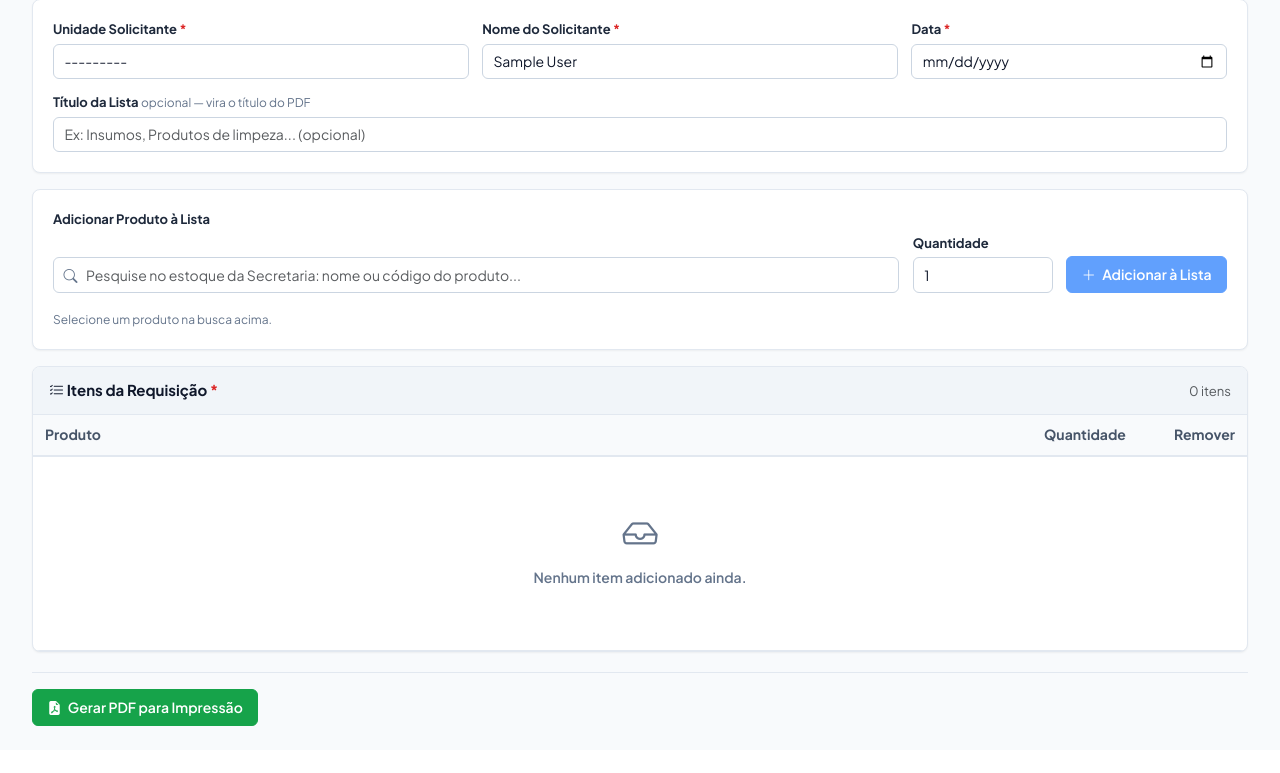
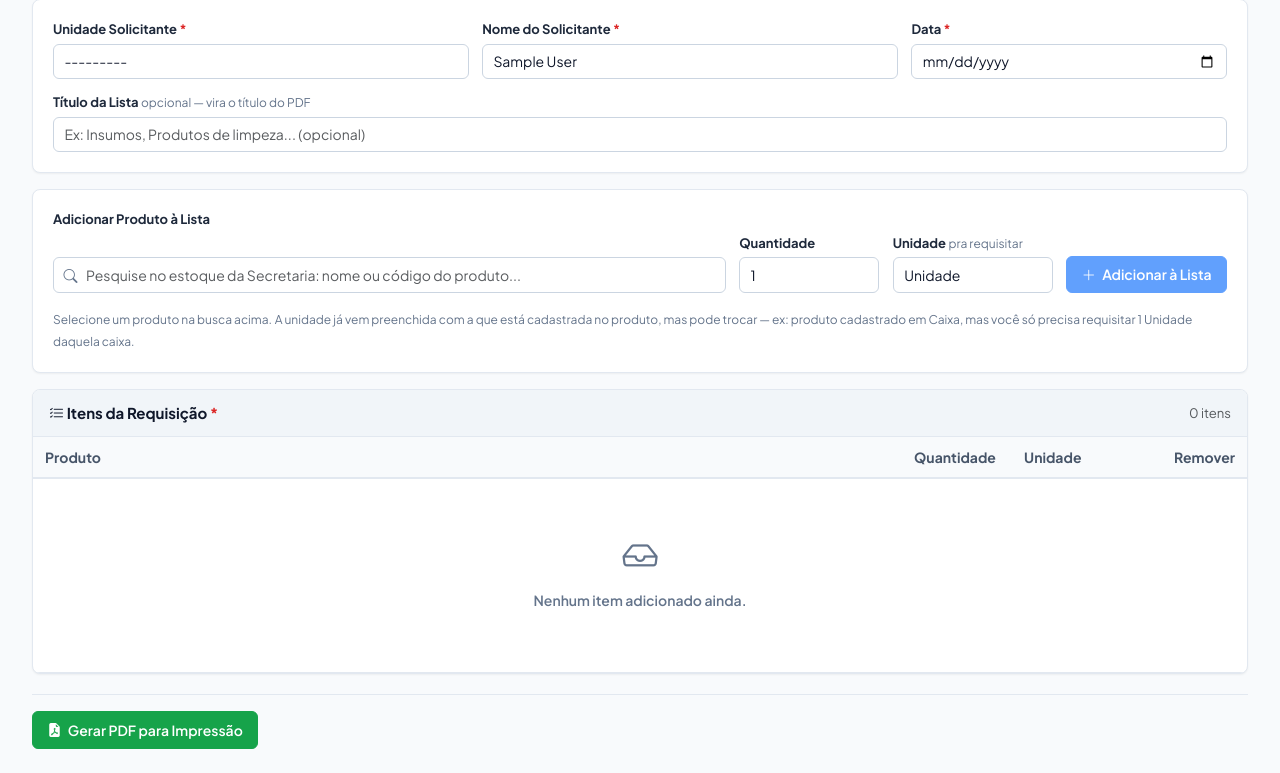
Before and after one commit to JuanVitorio/gerencia_armazem_saude, a Django app: page /requisicao/ in a window 1280 px wide. Shown: the part 234-1007 px from the top of the page. Before the commit the page ends 960 px from the top, so only its background shows below. Run offline with Django 5.2, Linux system fonts and the light colour scheme; the visitor is signed in with stand-in values (Sample User, id 1); data comes from the database, SQL or seed files in the repository; data that the repository does not hold is empty.

```diff
--- a/estoque/templates/estoque/requisicao_form.html
+++ b/estoque/templates/estoque/requisicao_form.html
@@ -116,6 +116,16 @@
                     <label class="form-label-compact">Quantidade</label>
                     <input type="number" id="req-quantidade-input" class="form-control" min="1" value="1">
                 </div>
+                <div class="form-col-sm" style="max-width: 160px;">
+                    <label class="form-label-compact">
+                        Unidade <span class="form-hint">pra requisitar</span>
+                    </label>
+                    <select id="req-unidade-input" class="form-control">
+                        {% for codigo, label in unidade_medida_choices %}
+                        <option value="{{ codigo }}">{{ label }}</option>
+                        {% endfor %}
+                    </select>
+                </div>
                 <div class="form-col-sm" style="flex: 0 0 auto;">
                     <button type="button" id="btn-add-item" class="btn btn-primary" disabled>
                         <i class="bi bi-plus-lg"></i> Adicionar à Lista
@@ -123,6 +133,10 @@
                 </div>
             </div>
             <small class="form-hint" id="req-produto-selecionado-hint">Selecione um produto na busca acima.</small>
+            <small class="form-hint">
+                A unidade já vem preenchida com a que está cadastrada no produto, mas pode trocar — ex: produto
+                cadastrado em Caixa, mas você só precisa requisitar 1 Unidade daquela caixa.
+            </small>
 
             <!-- Catálogo do estoque central (Secretaria) — fonte de dados para a busca (oculto) -->
             <select id="req-produtos-catalogo" class="d-none">
@@ -132,7 +146,17 @@
                         data-sku="{{ p.sku|default:'' }}"
                         data-detalhes="{{ p.detalhes|default:'' }}"
                         data-qtd="{{ p.quantidade }}"
-                        data-unidade="{{ p.get_unidade_medida_display }}">{{ p.nome }}</option>
+                        data-unidade="{{ p.get_unidade_medida_display }}"
+                        data-unidade-codigo="{{ p.unidade_medida }}">{{ p.nome }}</option>
+                {% endfor %}
+            </select>
+
+            <!-- Modelo (oculto) dos <option> de Unidade de Medida, clonado pra cada
+                 linha da tabela — mesma lista do select acima, só que sem ligar a
+                 nenhum produto específico. -->
+            <select id="req-unidade-template" class="d-none">
+                {% for codigo, label in unidade_medida_choices %}
+                <option value="{{ codigo }}">{{ label }}</option>
                 {% endfor %}
             </select>
         </div>
@@ -148,13 +172,14 @@
                     <thead>
                         <tr>
                             <th>Produto</th>
-                            <th style="width: 130px;">Quantidade</th>
+                            <th style="width: 110px;">Quantidade</th>
+                            <th style="width: 150px;">Unidade</th>
                             <th class="text-end" style="width: 70px;">Remover</th>
                         </tr>
                     </thead>
                     <tbody id="req-tabela-corpo">
                         <tr id="req-linha-vazia">
-                            <td colspan="3">
+                            <td colspan="4">
                                 <div class="empty-state-inline">
                                     <i class="bi bi-inbox"></i>
                                     <p>Nenhum item adicionado ainda.</p>
@@ -183,6 +208,8 @@ document.addEventListener('DOMContentLoaded', function () {
     var input = document.getElementById('req-produto-input');
     var dropdown = document.getElementById('req-produto-dropdown');
     var qtdInput = document.getElementById('req-quantidade-input');
+    var unidadeInput = document.getElementById('req-unidade-input');
+    var unidadeTemplate = document.getElementById('req-unidade-template');
     var btnAdd = document.getElementById('btn-add-item');
     var hint = document.getElementById('req-produto-selecionado-hint');
     var itensJsonInput = document.getElementById('{{ form.itens_json.id_for_label }}');
@@ -199,15 +226,42 @@ document.addEventListener('DOMContentLoaded', function () {
     var fieldData = document.getElementById('{{ form.data_solicitacao.id_for_label }}');
 
     var produtoSelecionado = null;
-    var itens = []; // [{ produto: {id, label, sku, unidade}, quantidade: n }]
+    // [{ produto: {id, label, sku, unidade}, quantidade: n,
+    //    unidadeMedida: {codigo, label} }] — unidadeMedida é a unidade
+    // escolhida PRA ESSA requisição, que pode ser diferente da cadastrada
+    // no produto (produto.unidade só serve de valor inicial/referência).
+    var itens = [];
 
     function textoTotal() {
         return itens.length + (itens.length === 1 ? ' item' : ' itens');
     }
 
+    // Clona o <select> de unidades de medida (#req-unidade-template) pra
+    // usar numa linha da tabela, já com o valor certo selecionado.
+    function criarSelectUnidade(codigoSelecionado) {
+        var select = unidadeTemplate.cloneNode(true);
+        select.removeAttribute('id');
+        select.classList.remove('d-none');
+        select.className = 'form-control form-control-sm';
+        select.style.width = '100%';
+        if (codigoSelecionado) {
+            select.value = codigoSelecionado;
+        }
+        return select;
+    }
+
+    function labelUnidade(codigo) {
+        var opt = unidadeTemplate.querySelector('option[value="' + codigo + '"]');
+        return opt ? opt.textContent : codigo;
+    }
+
     function atualizarJson() {
         var payload = itens.map(function (item) {
-            return { produto_id: item.produto.id, quantidade: item.quantidade };
+            return {
+                produto_id: item.produto.id,
+                quantidade: item.quantidade,
+                unidade_medida: item.unidadeMedida.codigo,
+            };
         });
         itensJsonInput.value = JSON.stringify(payload);
     }
@@ -259,6 +313,16 @@ document.addEventListener('DOMContentLoaded', function () {
             tdQtd.appendChild(inputQtd);
             tr.appendChild(tdQtd);
 
+            // Coluna Unidade (editável) — pode divergir da cadastrada no produto
+            var tdUnidade = document.createElement('td');
+            var selectUnidade = criarSelectUnidade(item.unidadeMedida.codigo);
+            selectUnidade.addEventListener('change', function () {
+                item.unidadeMedida = { codigo: selectUnidade.value, label: labelUnidade(selectUnidade.value) };
+                atualizarJson();
+            });
+            tdUnidade.appendChild(selectUnidade);
+            tr.appendChild(tdUnidade);
+
             // Coluna Remover
             var tdRemove = document.createElement('td');
             tdRemove.className = 'text-end';
@@ -284,6 +348,10 @@ document.addEventListener('DOMContentLoaded', function () {
         input.value = produto.label;
         btnAdd.disabled = false;
         hint.textContent = 'Estoque na Secretaria: ' + (produto.qtd || '0') + ' ' + produto.unidade;
+        // Unidade parte sempre da cadastrada no produto — o usuário troca se precisar.
+        if (produto.unidadeCodigo) {
+            unidadeInput.value = produto.unidadeCodigo;
+        }
     });
 
     input.addEventListener('input', function () {
@@ -301,11 +369,19 @@ document.addEventListener('DOMContentLoaded', function () {
             qtd = 1;
         }
 
-        var existente = itens.filter(function (it) { return it.produto.id === produtoSelecionado.id; })[0];
+        var unidadeEscolhida = { codigo: unidadeInput.value, label: labelUnidade(unidadeInput.value) };
+
+        // Já existe o mesmo produto NA MESMA unidade escolhida? Soma. Produto
+        // repetido mas em unidade diferente (ex: 1 Caixa + 3 Unidade soltas
+        // do mesmo produto) entra como uma linha própria, pra não misturar
+        // quantidades de unidades diferentes numa soma sem sentido.
+        var existente = itens.filter(function (it) {
+            return it.produto.id === produtoSelecionado.id && it.unidadeMedida.codigo === unidadeEscolhida.codigo;
+        })[0];
         if (existente) {
             existente.quantidade += qtd;
         } else {
-            itens.push({ produto: produtoSelecionado, quantidade: qtd });
+            itens.push({ produto: produtoSelecionado, quantidade: qtd, unidadeMedida: unidadeEscolhida });
         }
 
         renderTabela();
@@ -393,13 +469,19 @@ document.addEventListener('DOMContentLoaded', function () {
                     label: opt.textContent.trim(),
                     sku: opt.getAttribute('data-sku') || '',
                     unidade: opt.getAttribute('data-unidade') || '',
+                    unidadeCodigo: opt.getAttribute('data-unidade-codigo') || '',
                 };
             }
         });
         (brutos || []).forEach(function (item) {
             var produto = mapaProdutos[String(item.produto_id)];
             if (produto) {
-                itens.push({ produto: produto, quantidade: item.quantidade });
+                var codigo = item.unidade_medida || produto.unidadeCodigo || 'UN';
+                itens.push({
+                    produto: produto,
+                    quantidade: item.quantidade,
+                    unidadeMedida: { codigo: codigo, label: labelUnidade(codigo) },
+                });
             }
         });
     })();
```
Also changed, not shown: estoque/templates/estoque/movimentacao_form.html (+38 -1 lines).
